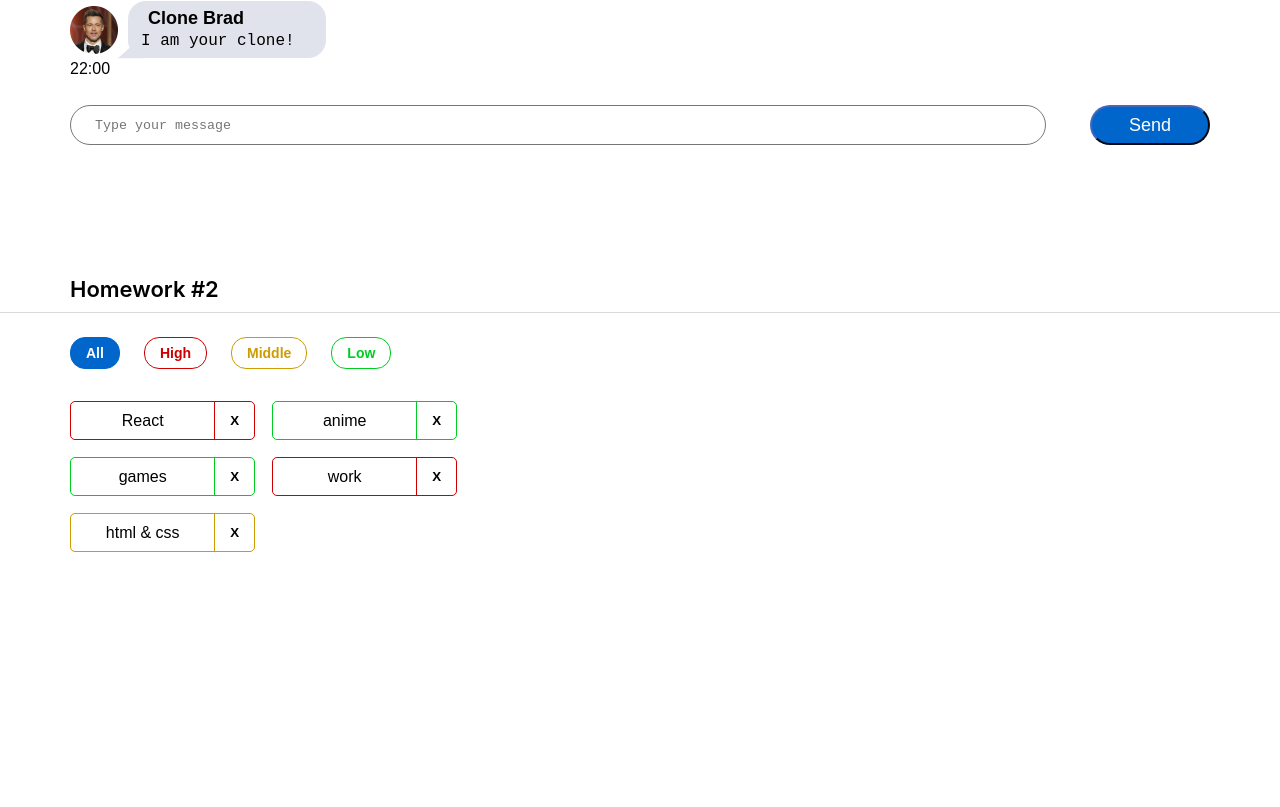
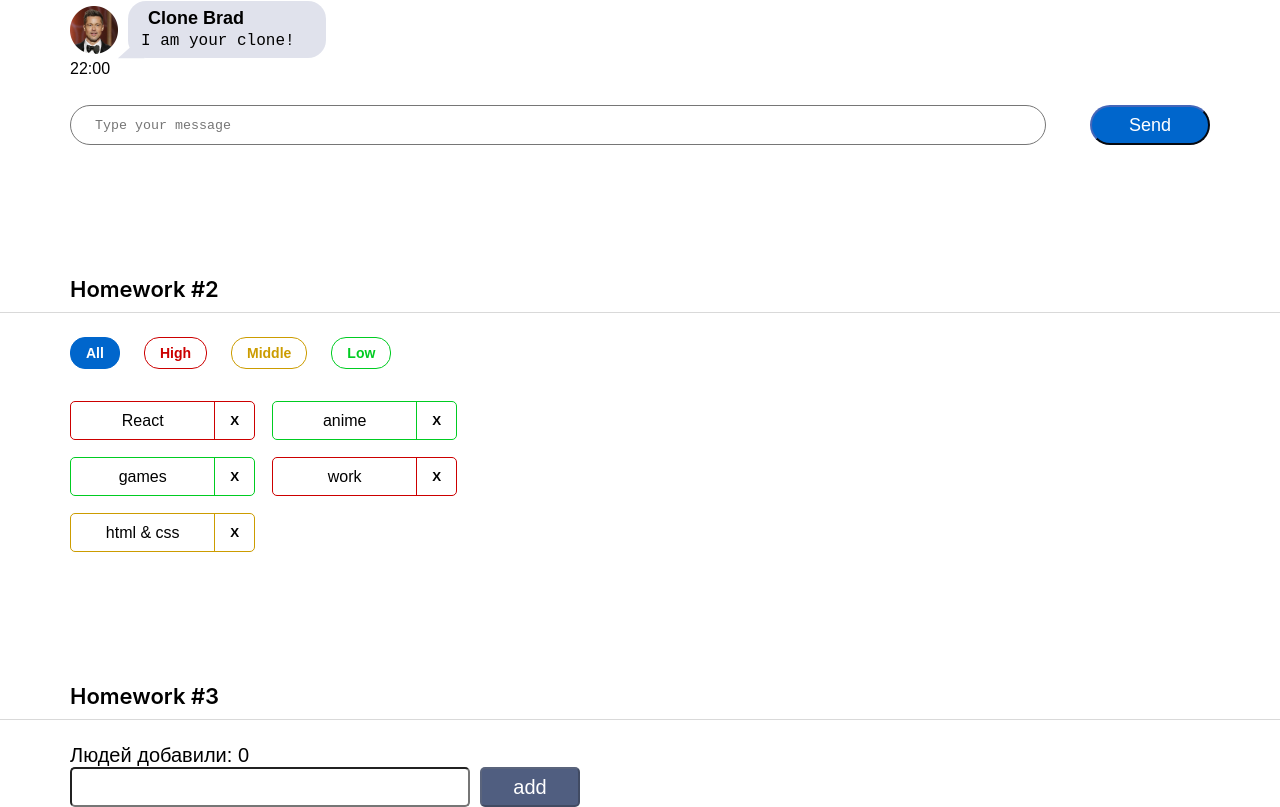
Before and after one commit to sonyhero/hws2, a React (Create React App) app: page / in a window 1280 px wide. Shown: the part 327-1134 px from the top of the page. Before the commit the page ends 879 px from the top, so only its background shows below. Built offline with nearby package versions, Linux system fonts and the light colour scheme.

Commit message:
hw03-add-done-add-css

```diff
--- a/src/s1-main/App.tsx
+++ b/src/s1-main/App.tsx
@@ -2,6 +2,7 @@
 import s from './App.module.css'
 import HW1 from '../s2-homeworks/hw01/HW1'
 import HW2 from '../s2-homeworks/hw02/HW2';
+import HW3 from '../s2-homeworks/hw03/HW3';
 
 function App() {
     return (
@@ -9,7 +10,7 @@
             <HW1/>
             {/*раскомментировать по ходу выполнения*/}
             <HW2/>
-            {/*<HW3/>*/}
+            <HW3/>
             {/*<HW4/>*/}
 
             {/*при выполнении дз 5 и более - закомментировать здесь дз 1-4, так как они есть внутри дз 5*/}
--- a/src/s2-homeworks/hw03/Greeting.module.css
+++ b/src/s2-homeworks/hw03/Greeting.module.css
@@ -1,35 +1,81 @@
 .greetingForm {
+ box-sizing: border-box;
 }
 
 .inputAndButtonContainer {
+    display: flex;
 }
 
 .error {
+    color: #E35959FF;
+    font-size: 20px;
+    font-weight: 500;
 }
 
 .input {
+    font-size: 20px;
+    font-weight: 500;
+    width: 400px;
+    height: 40px;
+    border-radius: 5px;
 }
 
 .input:focus {
+    font-size: 20px;
+    font-weight: 500;
+    background-color: #eceef3;
+    border-radius: 5px;
 }
 
 .errorInput {
+    width: 400px;
+    height: 40px;
+    border-radius: 5px;
+    background-color: #eebebe;
+    border-color: #E35959FF;
 }
 
 .button {
+    font-size: 20px;
+    font-weight: 500;
+    background-color: #1457e1;
+    color: #fff;
+    margin-left: 10px;
+    width: 100px;
+    height: 40px;
+    border-radius: 5px;
 }
 
 .button:focus {
+    font-size: 20px;
+    font-weight: 500;
+    background-color: #253945;
+    color: #fff;
+    border-radius: 5px;
 }
 
 .button:active {
+    background-color: #0066cc;
+    color: #fff;
+    border-radius: 5px;
+    font-size: 20px;
+    font-weight: 500
 }
 
 .button:disabled {
+    font-size: 20px;
+    font-weight: 500;
+    background-color: #505e80;
+    color: #fff;
+    border-radius: 5px;
 }
 
 .text {
+    font-size: 20px;
+    font-weight: 500
 }
 
 .greeting {
+    font-size: 20px;
+    font-weight: 500
 }
--- a/src/s2-homeworks/hw03/Greeting.tsx
+++ b/src/s2-homeworks/hw03/Greeting.tsx
@@ -2,14 +2,14 @@
 import s from './Greeting.module.css'
 
 type GreetingPropsType = {
-    name: any // need to fix any
-    setNameCallback: any // need to fix any
-    addUser: any // need to fix any
-    onBlur: any // need to fix any
-    onEnter: any // need to fix any
-    error: any // need to fix any
-    totalUsers: any // need to fix any
-    lastUserName?: any // need to fix any
+    name: string // need to fix any
+    setNameCallback: (e: ChangeEvent<HTMLInputElement>)=>void // need to fix any
+    addUser: ()=>void // need to fix any
+    onBlur: ()=>void // need to fix any
+    onEnter: (e: KeyboardEvent<HTMLInputElement>)=>void // need to fix any
+    error: string // need to fix any
+    totalUsers: number // need to fix any
+    lastUserName?: string  // need to fix any
 }
 
 // презентационная компонента (для верстальщика)
@@ -25,7 +25,7 @@
         lastUserName,
     } // деструктуризация пропсов
 ) => {
-    const inputClass = s.errorInput // need to fix with (?:)
+    const inputClass = error ? s.errorInput : s.input// need to fix with (?:)
 
     return (
         <div id={'hw3-form'} className={s.greetingForm}>
--- a/src/s2-homeworks/hw03/GreetingContainer.tsx
+++ b/src/s2-homeworks/hw03/GreetingContainer.tsx
@@ -1,20 +1,33 @@
-import React, { ChangeEvent, KeyboardEvent, useState } from 'react'
+import React, {ChangeEvent, KeyboardEvent, useState} from 'react'
 import Greeting from './Greeting'
-import { UserType } from './HW3'
+import {UserType} from './HW3'
 
 type GreetingContainerPropsType = {
     users: UserType[] // need to fix any
     addUserCallback: (name: string) => void // need to fix any
 }
 
-export const pureAddUser = (name: any, setError: any, setName: any, addUserCallback: any) => {
+export const pureAddUser = (name: string, setError: any, setName: any, addUserCallback: (name: string) => void) => {
     // если имя пустое - показать ошибку, иначе - добавить юзера и очистить инпут
+    if(name.trim()==='') {
+        setError('Ошибка! Введите имя!')
+    } else {
+        addUserCallback(name)
+        setName('')
+    }
 }
 
-export const pureOnBlur = (name: any, setError: any) => { // если имя пустое - показать ошибку
+export const pureOnBlur = (name: string, setError: any) => { // если имя пустое - показать ошибку
+    if(name.trim()==='') {
+        setError('Ошибка! Введите имя!')
+    }
 }
 
-export const pureOnEnter = (e: any, addUser: any) => { // если нажата кнопка Enter - добавить
+export const pureOnEnter = (e: KeyboardEvent<HTMLInputElement>, addUser: ()=>void) => { // если нажата кнопка Enter - добавить
+    if (e.key === 'Enter') {
+        addUser()
+    }
+
 }
 
 // более простой и понятный для новичков
@@ -22,15 +35,15 @@
 
 // более современный и удобный для про :)
 const GreetingContainer: React.FC<GreetingContainerPropsType> = ({
-    users,
-    addUserCallback,
-}) => {
+                                                                     users,
+                                                                     addUserCallback,
+                                                                 }) => {
     // деструктуризация пропсов
-    const [name, setName] = useState<any>('') // need to fix any
-    const [error, setError] = useState<any>('') // need to fix any
+    const [name, setName] = useState<string>('') // need to fix any
+    const [error, setError] = useState<string>('') // need to fix any
 
-    const setNameCallback = (e: any) => { // need to fix any
-        setName('some name') // need to fix
+    const setNameCallback = (e: ChangeEvent<HTMLInputElement>) => { // need to fix any
+        setName(e.currentTarget.value) // need to fix
 
         error && setError('')
     }
@@ -42,12 +55,12 @@
         pureOnBlur(name, setError)
     }
 
-    const onEnter = (e: any) => {
+    const onEnter = (e: KeyboardEvent<HTMLInputElement>) => {
         pureOnEnter(e, addUser)
     }
 
-    const totalUsers = 0 // need to fix
-    const lastUserName = 'some name' // need to fix
+    const totalUsers = users.length // need to fix
+    const lastUserName = !users.length ? '' : users[users.length-1].name// need to fix
 
     return (
         <Greeting
--- a/src/s2-homeworks/hw03/HW3.tsx
+++ b/src/s2-homeworks/hw03/HW3.tsx
@@ -1,5 +1,5 @@
-import React, { useState } from 'react'
-import { v1 } from 'uuid'
+import React, {useState} from 'react'
+import {v1} from 'uuid'
 import s2 from '../../s1-main/App.module.css'
 import GreetingContainer from './GreetingContainer'
 
@@ -23,9 +23,9 @@
     name: string // need to fix any
 }
 
-export const pureAddUserCallback = (name: string, setUsers: any, users: UserType[]) => { // need to fix any
-    const user = { // need to fix
-        _id: v1(), name: name
+export const pureAddUserCallback = (name: string, setUsers: (users: UserType[])=>void, users: UserType[]) => { // need to fix any
+    const user = {
+        _id: v1(), name: name// need to fix
     }
     setUsers([...users, user])
 }
```
